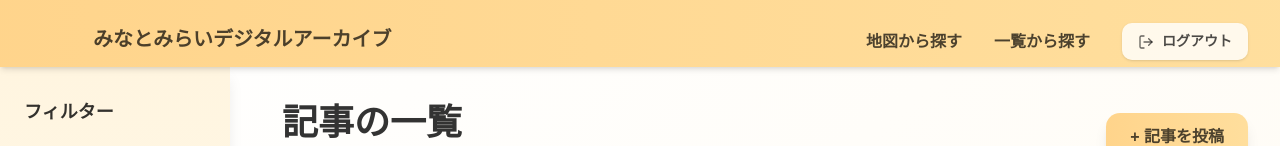
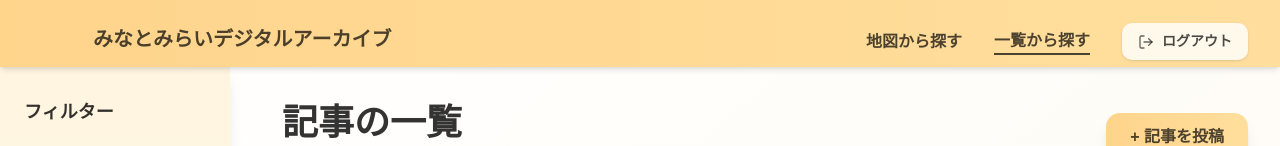
Before and after one commit to sora285/Degitalarchive, a React (Vite) app: page /home in a window 1280 px wide. Shown: the top 146 px of the page. Built offline with nearby package versions, Linux system fonts and the light colour scheme.

Commit message:
Update files from Figma Make

```diff
--- a/src/pages/Home.tsx
+++ b/src/pages/Home.tsx
@@ -143,7 +143,7 @@ function Header() {
         </p>
         <p
           onClick={() => navigate('/home')}
-          className="font-['Inter:Semi_Bold','Noto_Sans_JP:Bold',sans-serif] font-semibold cursor-pointer hover:text-[rgba(0,0,0,0.9)] transition-colors text-[16px] text-[rgba(0,0,0,0.7)]"
+          className="font-['Inter:Semi_Bold','Noto_Sans_JP:Bold',sans-serif] font-semibold cursor-pointer hover:text-[rgba(0,0,0,0.9)] transition-colors text-[16px] text-[rgba(0,0,0,0.7)] border-b-2 border-[rgba(0,0,0,0.7)]"
         >
           一覧から探す
         </p>
@@ -244,7 +244,7 @@ function SideMenu({ filters, setFilters, onSearch }: {
             "2. 飢餓をゼロに",
             "3. すべての人に健康と福祉を",
             "4. 質の高い教育をみんなに",
-            "11. 住み続けられるまちづくりを",
+            "11. 住み続けられる��ちづくりを",
             "13. 気候変動に具体的な対策を"
           ]}
         />
```
